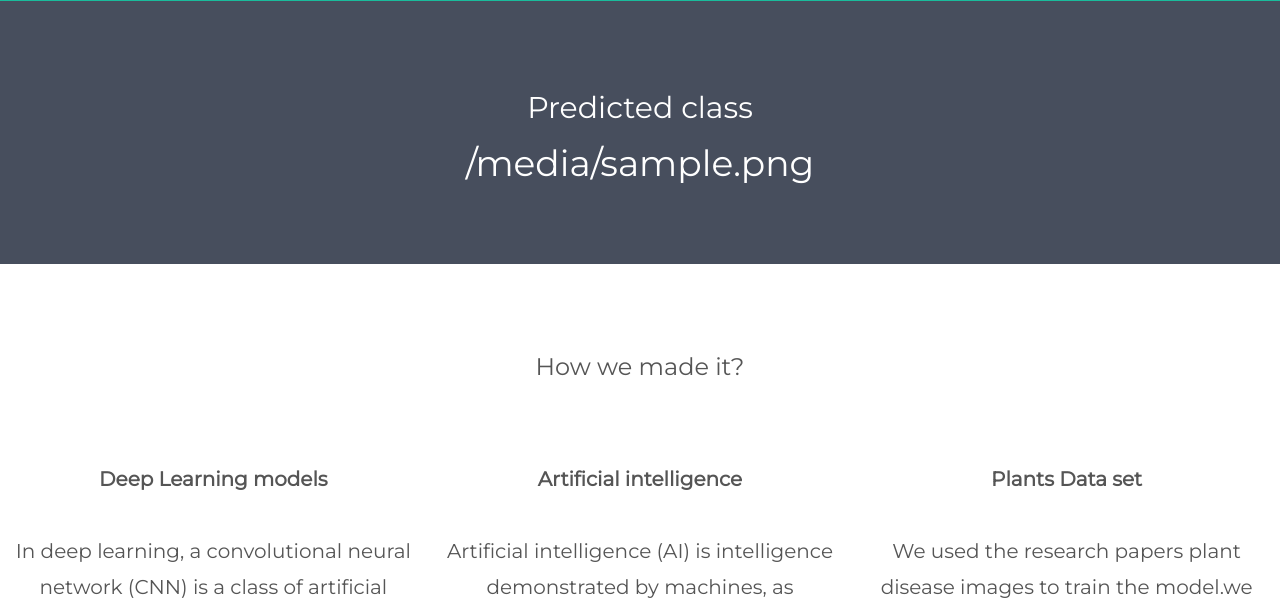
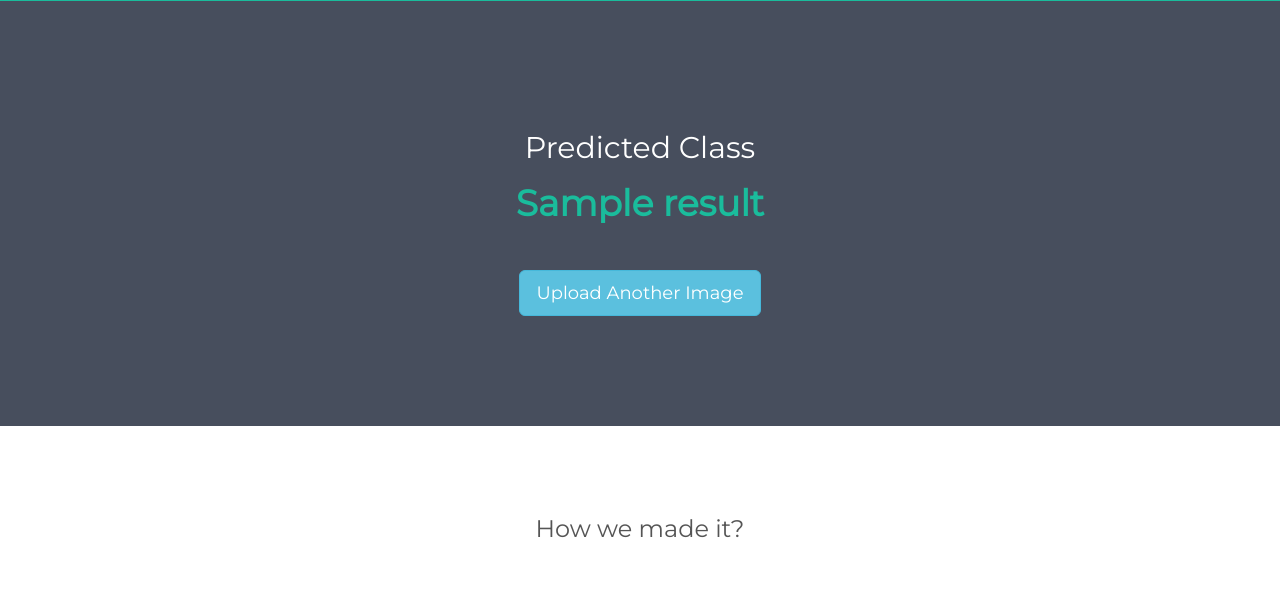
Before and after one commit to saiteja9010/plant_disease, a Flask app: template templates/prediction.html in a window 1280 px wide. Shown: the part 674-1272 px from the top of the page. Run offline with Flask 3, Linux system fonts and the light colour scheme; the template is opened without the code that fills it: most values are stand-ins (such as "Sample title", 1, 10 or a date in 2020); some libraries are stand-ins or nearby versions.

Commit message:
Update prediction.html

```diff
--- a/templates/prediction.html
+++ b/templates/prediction.html
@@ -1,38 +1,23 @@
-{% extends 'base.html'%}
+{% extends 'base.html' %}
 
 {% block title %}
-  Prediction Page
+Prediction Page
 {% endblock %}
 
 {% block content %}
-    <h2>Predicted class</h2>
-   <!--  <p>
-        {% with messages = get_flashed_messages() %}
-          {% if messages %}
-            <ul>
-            {% for message in messages %}
-              <li>{{ message }}</li>
-            {% endfor %}
-            </ul>
-          {% endif %}
-        {% endwith %}
-    </p> -->
-    {% if filename %}
-        <div>
-            <!-- <img src="{{ url_for('display_img', filename=filename) }}"> -->
-            <h1>{{filename}}</h1>
-            <!-- <img src="{{filename}}"> -->
-        </div>
+<div style="text-align:center; padding:40px;">
 
-    {% endif %}
-   <!--  <form method="post" action="/" enctype="multipart/form-data">
-        <dl>
-            <p>
-                <input type="file" name="file" class="form-control" autocomplete="off" required>
-            </p>
-        </dl>
-        <p>
-            <input type="submit" value="Submit" class="btn btn-info">
-        </p>
-    </form> -->
+    <h2>Predicted Class</h2>
+
+    <h1 style="color:#1abc9c; font-weight:bold;">
+        {{ result }}
+    </h1>
+
+    <br>
+
+    <a href="/" class="btn btn-info btn-lg">
+        Upload Another Image
+    </a>
+
+</div>
 {% endblock %}
```
